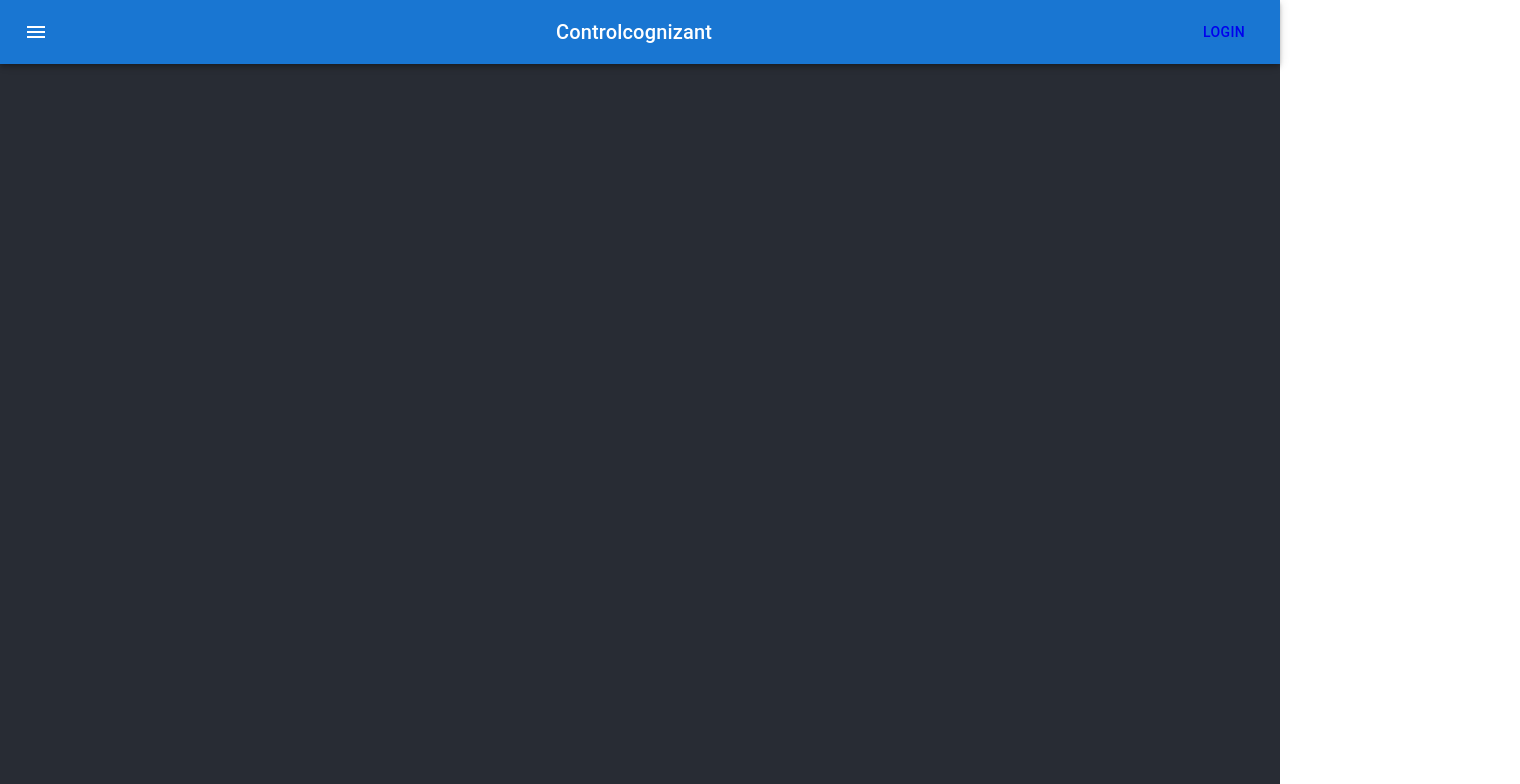
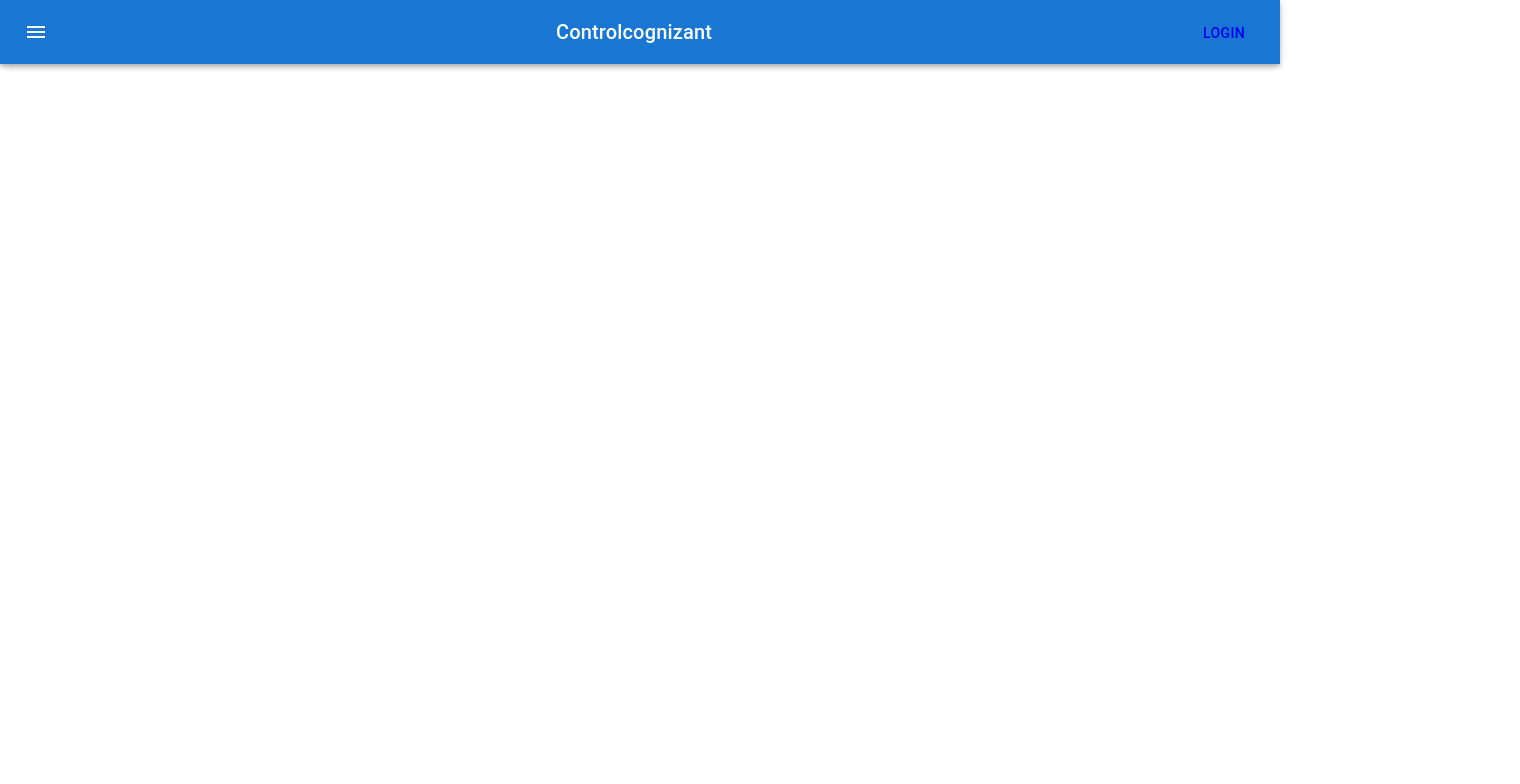
Before and after one commit to NestedCatjam/userinterface, a React (Create React App) app: page / in a window 1280 px wide. Shown: the top 784 px of the page, 1520 px wide, since content can reach past the window. Built offline with nearby package versions, Linux system fonts and the light colour scheme.

Commit message:
Fix layout issue with header height

```diff
--- a/src/App.css
+++ b/src/App.css
@@ -15,8 +15,7 @@
 
 .App-header {
   background-color: #282c34;
-  min-height: 100vh;
-  display: flex;
+  display: block;
   flex-direction: column;
   align-items: center;
   justify-content: center;
--- a/src/Components/AppBar.js
+++ b/src/Components/AppBar.js
@@ -7,7 +7,7 @@ import Button from '@mui/material/Button';
 import IconButton from '@mui/material/IconButton';
 import MenuIcon from '@mui/icons-material/Menu';
 import { Link } from 'react-router-dom';
-import { Divider, Drawer, List, ListItem, ListItemButton, ListItemIcon, ListItemText } from '@mui/material';
+import { CssBaseline, Divider, Drawer, List, ListItem, ListItemButton, ListItemIcon, ListItemText } from '@mui/material';
 import { ChevronLeft, People } from '@mui/icons-material';
 import * as Icons from '@mui/icons-material';
 
@@ -15,7 +15,8 @@ export default function ButtonAppBar(props) {
     const [sidebarOpen, setSidebarOpen] = React.useState(false);
     return (
         <Box sx={{ flexGrow: 1, display: 'flex' }}>
-            <AppBar position="fixed" width={"100%"}>
+            <CssBaseline />
+            <AppBar position="sticky" width={"100%"} component="nav">
                 <Toolbar>
                     <IconButton
                         size="large"
@@ -44,6 +45,7 @@ export default function ButtonAppBar(props) {
                 }}
                 variant="persistent"
                 anchor="left"
+                component="nav"
                 open={sidebarOpen}
             >
 
```
Lines whose indentation alone changed are shown as unchanged.
